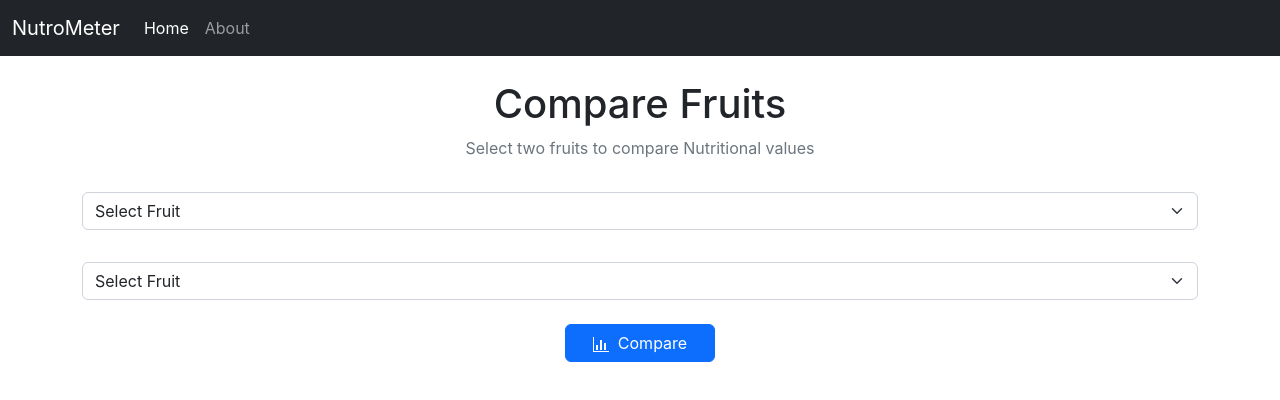
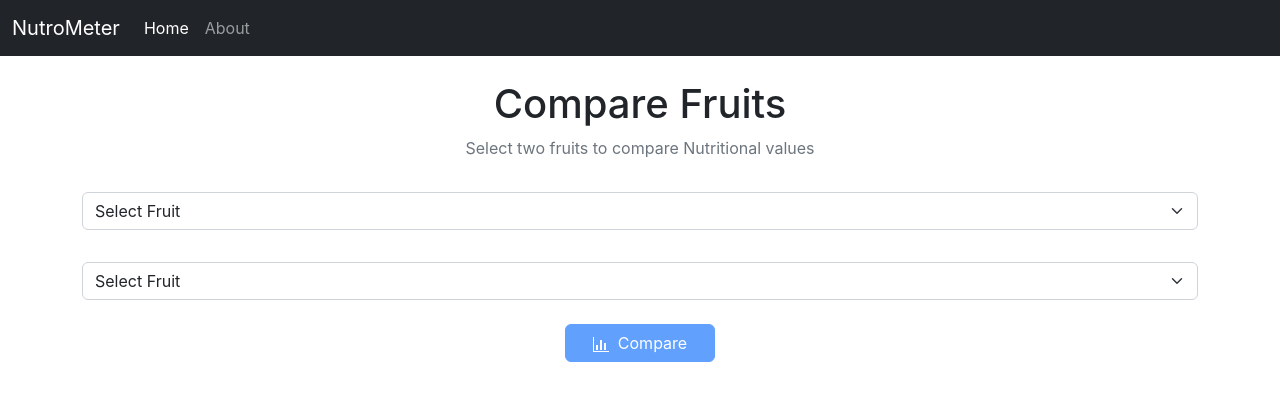
Before and after one commit to imhardikdesai/Nutritions-Meter, a React (Create React App) app: page / in a window 1280 px wide. Shown: the top 400 px of the page. Built offline with nearby package versions, Linux system fonts and the light colour scheme.

Commit message:
fixing bug of display chart

```diff
--- a/src/Components/Charts.jsx
+++ b/src/Components/Charts.jsx
@@ -38,7 +38,7 @@ const Charts = (props) => {
                             data: getData(fruit2),
                             backgroundColor: '#FC700C',
                         },
-                    ],
+                    ]
                 }}
             />
         </>
--- a/src/Components/Home.jsx
+++ b/src/Components/Home.jsx
@@ -1,7 +1,6 @@
 import { React, useState } from 'react'
 import fruitData from '../JSON/fruitData.js'
 import Charts from './Charts.jsx'
-import './Home.css'
 import { GoGraph } from 'react-icons/go'
 const Home = () => {
     const [fruit1, setFruit1] = useState([])
@@ -19,12 +18,12 @@ const Home = () => {
     }
 
     const setFruitHandler1 = (e) => {
+        setFruit1([])
         if (e.target.value === 'Select Fruit') {
             setFruit1([])
-            setIsShown(current => !current);
+            setIsShown(false);
         } else {
             setFruit1([
-                ...fruit1,
                 e.target.value,
                 getFruitInfo(e.target.value)
             ])
@@ -32,12 +31,12 @@ const Home = () => {
     }
 
     const setFruitHandler2 = (e) => {
+        setFruit2([])
         if (e.target.value === 'Select Fruit') {
             setFruit2([])
-            setIsShown(current => !current);
+            setIsShown(false);
         } else {
             setFruit2([
-                ...fruit2,
                 e.target.value,
                 getFruitInfo(e.target.value)
             ])
@@ -80,14 +79,17 @@ const Home = () => {
                         })}
                     </select>
                     <div className="m-2">
-                        <button disabled={(fruit1 && fruit2) ? false : true} onClick={handleClick} style={{ minWidth: '150px' }} className="btn btn-primary" type="button"><GoGraph />&nbsp; Compare</button>
+                        <button disabled={(fruit1.length === 0 || fruit2.length === 0) ? true : false} onClick={handleClick} style={{ minWidth: '150px' }} className="btn btn-primary" type="button"><GoGraph />&nbsp; Compare</button>
                     </div>
                 </form>
 
                 {/* chart part  */}
-                <div id="chartBox">
-                    {isShown && <Charts fruit1={fruit1} fruit2={fruit2} />}
-                </div>
+                {isShown &&
+                    <div className='mx-1'>
+                        <hr />
+                        <Charts fruit1={fruit1} fruit2={fruit2} />
+                    </div>
+                }
             </div>
         </>
     )
```
Also changed, not shown: src/Components/Home.css (deleted).
